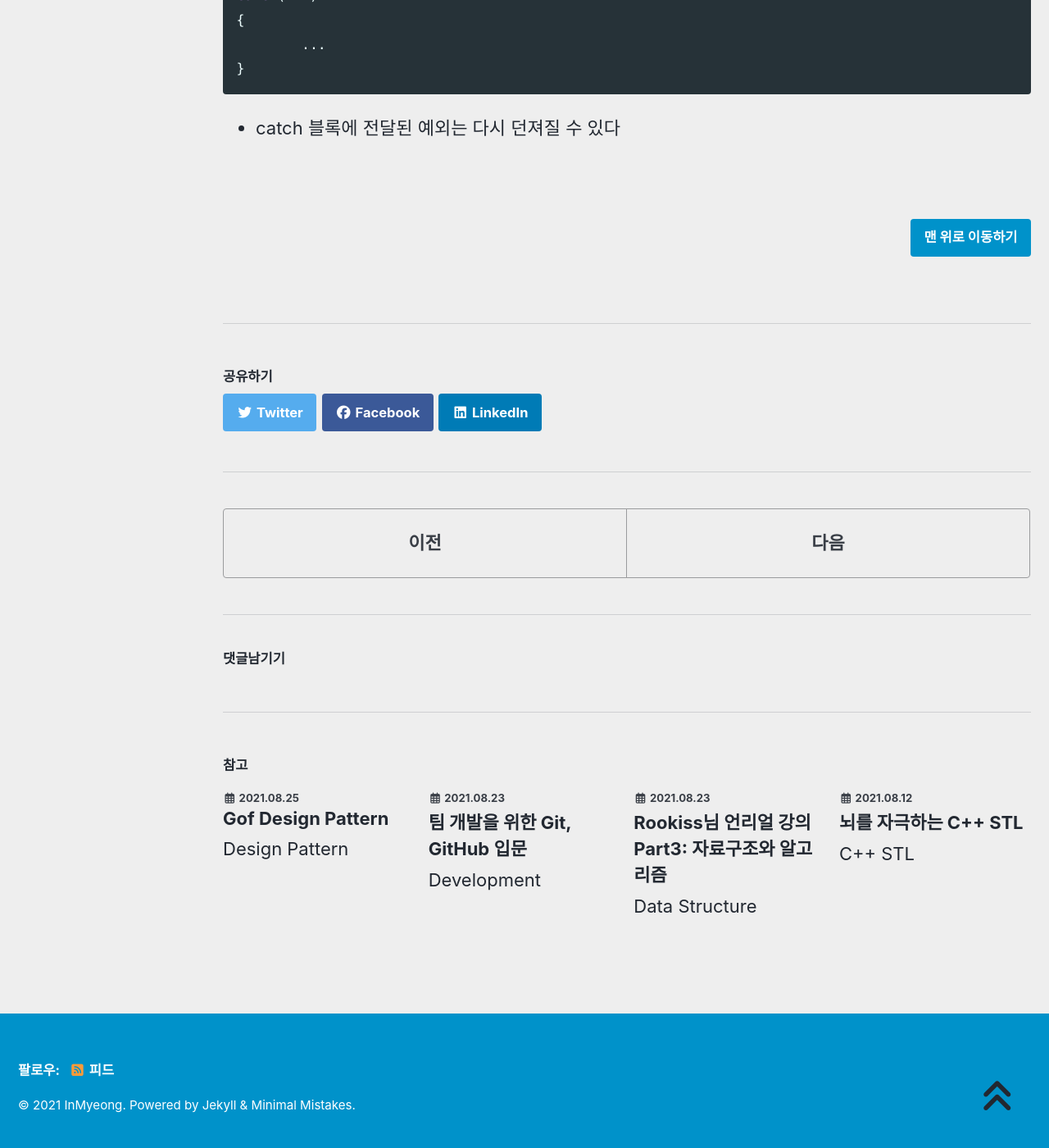
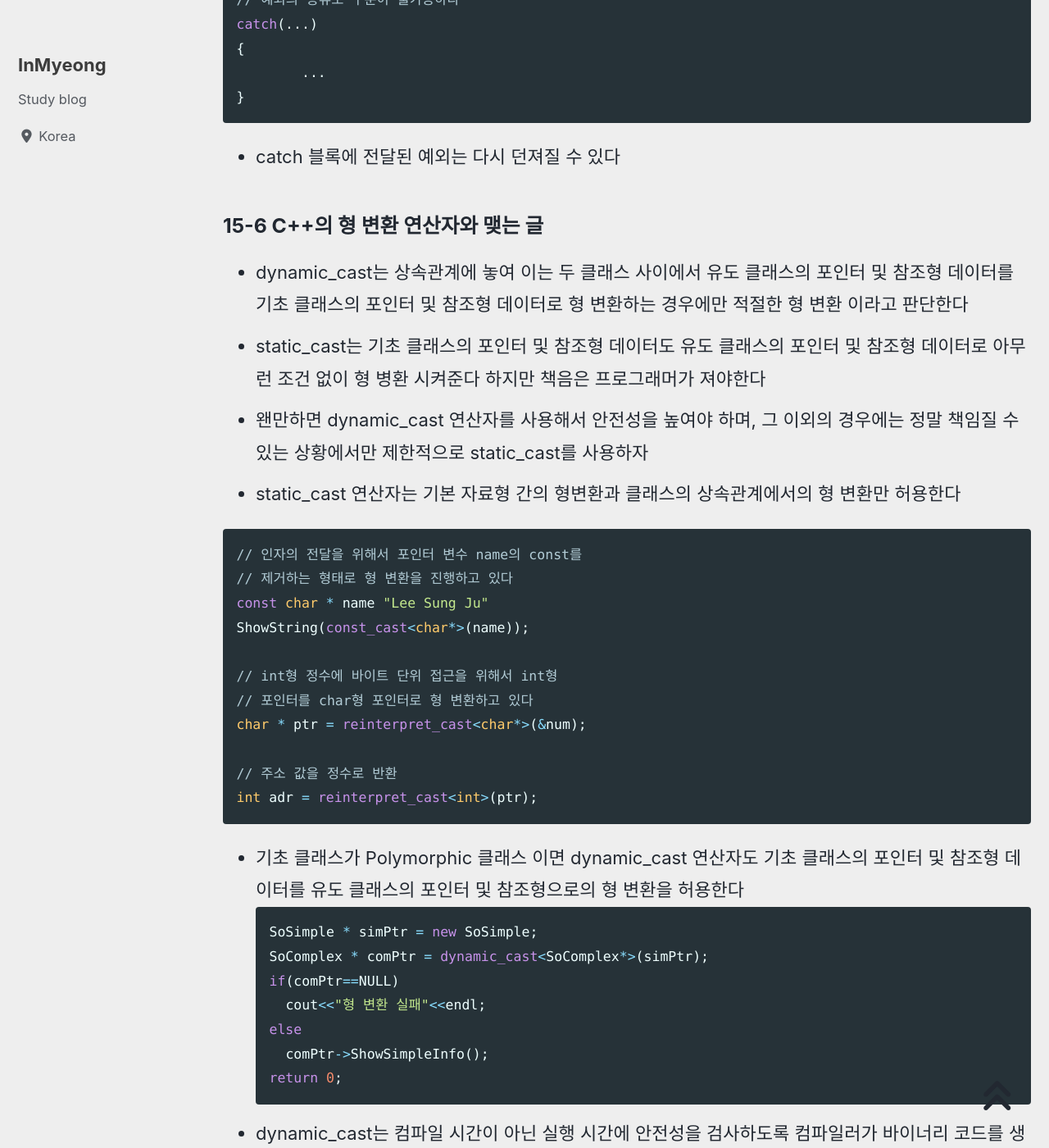
Before and after one commit to devMyeong/devMyeong.github.io, a Jekyll site: the page built from _posts/cpp/2021-07-29-cpp.md, in a window 1280 px wide and 1400 px high, scrolled down 30736 px. Shown: the whole window at 82% size. Built offline with Jekyll 4.4.1, drawn with Linux system fonts in a browser that asks for light colours; cached includes are drawn as plain includes; nearby versions of some CDN libraries; some web fonts are replaced; comment, search, counter and statistics services are not loaded; some of the changed text lies outside the part shown.

Commit message:
update cpp chapter 15-6

````diff
--- a/_posts/cpp/2021-07-29-cpp.md
+++ b/_posts/cpp/2021-07-29-cpp.md
@@ -623,6 +623,55 @@ catch(...)
 
 - catch 블록에 전달된 예외는 다시 던져질 수 있다
 
+### 15-6 C++의 형 변환 연산자와 맺는 글
+- dynamic_cast는 상속관계에 놓여 이는 두 클래스 사이에서 유도 클래스의 포인터 및 참조형 데이터를 기초 클래스의 포인터 및 참조형 데이터로 형 변환하는 경우에만 적절한 형 변환 이라고 판단한다
+- static_cast는 기초 클래스의 포인터 및 참조형 데이터도 유도 클래스의 포인터 및 참조형 데이터로 아무런 조건 없이 형 병환 시켜준다 하지만 책음은 프로그래머가 져야한다
+- 왠만하면 dynamic_cast 연산자를 사용해서 안전성을 높여야 하며, 그 이외의 경우에는 정말 책임질 수 있는 상황에서만 제한적으로 static_cast를 사용하자
+- static_cast 연산자는 기본 자료형 간의 형변환과 클래스의 상속관계에서의 형 변환만 허용한다
+
+```cpp
+// 인자의 전달을 위해서 포인터 변수 name의 const를
+// 제거하는 형태로 형 변환을 진행하고 있다
+const char * name "Lee Sung Ju"
+ShowString(const_cast<char*>(name));
+
+// int형 정수에 바이트 단위 접근을 위해서 int형
+// 포인터를 char형 포인터로 형 변환하고 있다
+char * ptr = reinterpret_cast<char*>(&num);
+
+// 주소 값을 정수로 반환
+int adr = reinterpret_cast<int>(ptr);
+```
+
+- 기초 클래스가 Polymorphic 클래스 이면 dynamic_cast 연산자도 기초 클래스의 포인터 및 참조형 데이터를 유도 클래스의 포인터 및 참조형으로의 형 변환을 허용한다
+```cpp
+SoSimple * simPtr = new SoSimple;
+SoComplex * comPtr = dynamic_cast<SoComplex*>(simPtr);
+if(comPtr==NULL)
+	cout<<"형 변환 실패"<<endl;
+else
+	comPtr->ShowSimpleInfo();
+return 0;
+```
+
+- dynamic_cast는 컴파일 시간이 아닌 실행 시간에 안전성을 검사하도록 컴파일러가 바이너리 코드를 생성한다
+- static_cast는 실생중인 동안에 검사를 진행하지 않는 특성 때문에 연산자의 이름이 static으로 시작하는 것이다
+
+```cpp
+SoSimple simObj;
+SoSimple& ref = simObj;
+try
+{
+	// ref가 실제 참조하는 대상이 SoSimple 객체이기 때문에 SoComplex 참조형으로의 형 변환은 안전하지 못하다 그리고 참조자를 대상으로는 NULL을 반환할 수 없기 때문에 이러한 상황에서는 bad_cast 예외가 발생한다
+	SoComplex& comRef = dynamic_cast<SoComplex&>(ref);
+}
+catch(bad_cast expt)
+{
+	// what 함수는 예외의 원인을 문자열의 형태로 변환
+	cout<<expt.what()<<endll;
+}
+```
+
 <br>
 
 [맨 위로 이동하기](#){: .btn .btn--primary }{: .align-right}
````
